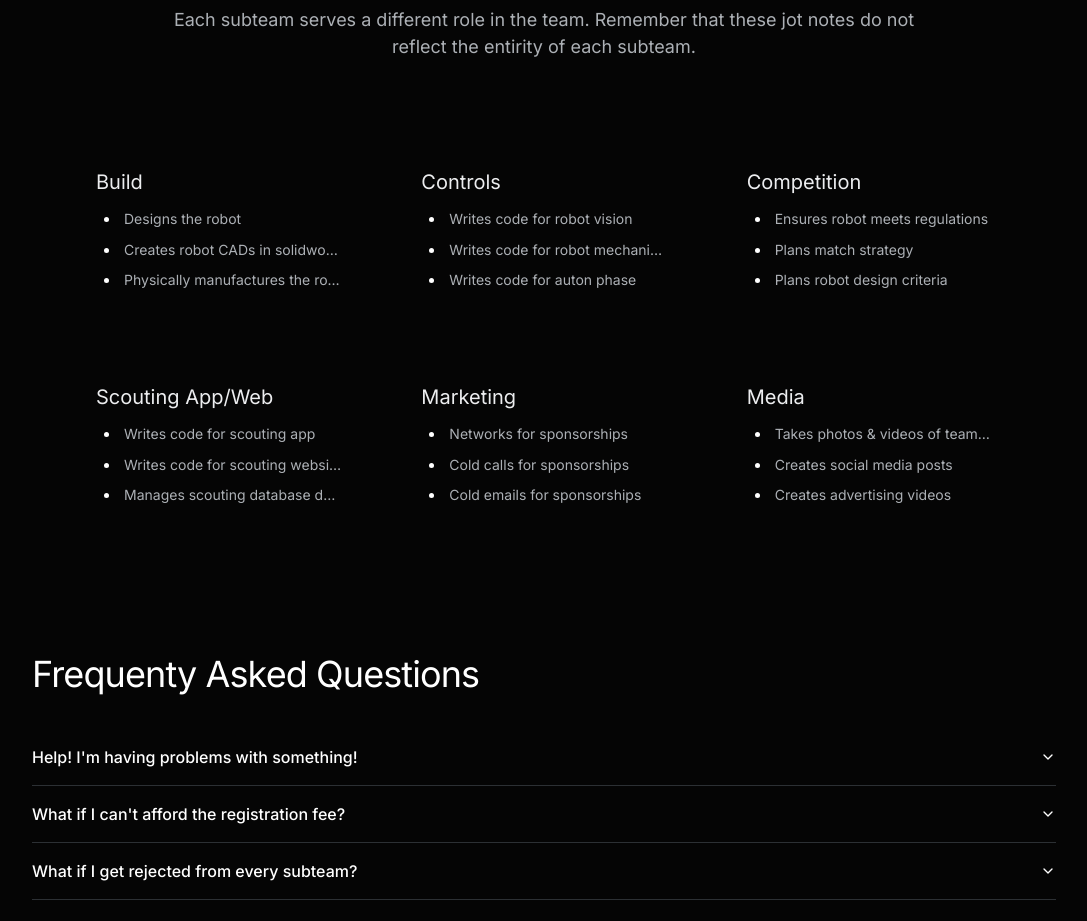
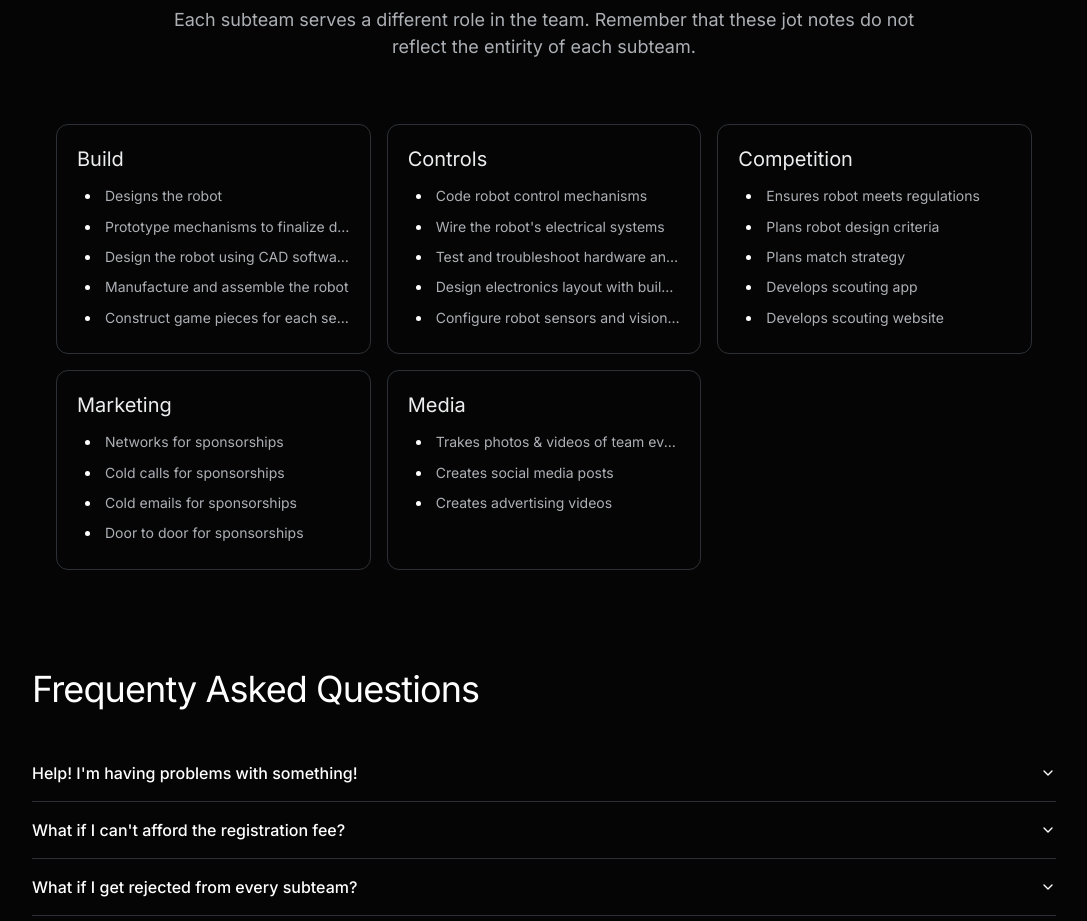
Before and after one commit to benceruleanlu/Team-Website, a Next.js app: page /join in a window 1280 px wide. Shown: the part 1920-2841 px from the top of the page, without its empty margins (96-1183 px from the left). Built offline with nearby package versions, Linux system fonts and the light colour scheme.

Commit message:
fix: HAND DELIVER CANCER FOR CHRISTMAS

```diff
--- a/app/join/page.tsx
+++ b/app/join/page.tsx
@@ -216,65 +216,62 @@ export default function Sponsor() {
             Each subteam serves a different role in the team. Remember that these jot notes do not reflect the entirity of each subteam.
           </p>
         </div>
-        <div className="mt-16 grid grid-cols-1 w-full sm:grid-cols-2 md:max-w-7xl md:flex-row lg:grid-cols-3">
-          <div className="px-3 py-4 md:px-10 md:py-12">
+        <div className="mt-16 grid grid-cols-1 w-full sm:grid-cols-2 md:max-w-7xl md:flex-row lg:grid-cols-3 gap-4">
+          <div className="px-3 py-4 md:px-5 md:py-6 group md:border md:rounded-xl md:border-[#d6ebfd30]">
             <p className="leading-8 md:leading-none text-xl leading-[130%] text-[#fcfdffef] mb-4">
               Build
             </p>
             <ul className="list-disc list-inside marker:text-white space-y-2">
-              <li className="truncate text-sm leading-[1.6] text-[#f1f7feb5] pl-2">Designs the robot</li>
-              <li className="truncate text-sm leading-[1.6] text-[#f1f7feb5] pl-2">Creates robot CADs in solidworks</li>
-              <li className="truncate text-sm leading-[1.6] text-[#f1f7feb5] pl-2">Physically manufactures the robot</li>
+              <li className="md:truncate text-sm leading-[1.6] text-[#f1f7feb5] pl-2 group-hover:whitespace-normal">Designs the robot</li>
+              <li className="md:truncate text-sm leading-[1.6] text-[#f1f7feb5] pl-2 group-hover:whitespace-normal">Prototype mechanisms to finalize design</li>
+              <li className="md:truncate text-sm leading-[1.6] text-[#f1f7feb5] pl-2 group-hover:whitespace-normal">Design the robot using CAD software</li>
+              <li className="md:truncate text-sm leading-[1.6] text-[#f1f7feb5] pl-2 group-hover:whitespace-normal">Manufacture and assemble the robot</li>
+              <li className="md:truncate text-sm leading-[1.6] text-[#f1f7feb5] pl-2 group-hover:whitespace-normal">Construct game pieces for each season</li>
             </ul>
           </div>
-          <div className="px-3 py-4 md:px-10 md:py-12">
+          <div className="px-3 py-4 md:px-5 md:py-6 md:border md:rounded-xl md:border-[#d6ebfd30] group">
             <p className="leading-8 md:leading-none text-xl leading-[130%] text-[#fcfdffef] mb-4">
               Controls
             </p>
             <ul className="list-disc list-inside marker:text-white space-y-2">
-              <li className="truncate text-sm leading-[1.6] text-[#f1f7feb5] pl-2">Writes code for robot vision</li>
-              <li className="truncate text-sm leading-[1.6] text-[#f1f7feb5] pl-2">Writes code for robot mechanisms</li>
-              <li className="truncate text-sm leading-[1.6] text-[#f1f7feb5] pl-2">Writes code for auton phase</li>
+              <li className="md:truncate text-sm leading-[1.6] text-[#f1f7feb5] pl-2 group-hover:whitespace-normal">Code robot control mechanisms</li>
+              <li className="md:truncate text-sm leading-[1.6] text-[#f1f7feb5] pl-2 group-hover:whitespace-normal">Wire the robot&apos;s electrical systems</li>
+              <li className="md:truncate text-sm leading-[1.6] text-[#f1f7feb5] pl-2 group-hover:whitespace-normal">Test and troubleshoot hardware and software issues</li>
+              <li className="md:truncate text-sm leading-[1.6] text-[#f1f7feb5] pl-2 group-hover:whitespace-normal">Design electronics layout with build team</li>
+              <li className="md:truncate text-sm leading-[1.6] text-[#f1f7feb5] pl-2 group-hover:whitespace-normal">Configure robot sensors and vision systems</li>
             </ul>
           </div>
-          <div className="px-3 py-4 md:px-10 md:py-12">
+          <div className="px-3 py-4 md:px-5 md:py-6 md:border md:rounded-xl md:border-[#d6ebfd30] group">
             <p className="leading-8 md:leading-none text-xl leading-[130%] text-[#fcfdffef] mb-4">
               Competition
             </p>
             <ul className="list-disc list-inside marker:text-white space-y-2">
-              <li className="truncate text-sm leading-[1.6] text-[#f1f7feb5] pl-2">Ensures robot meets regulations</li>
-              <li className="truncate text-sm leading-[1.6] text-[#f1f7feb5] pl-2">Plans match strategy</li>
-              <li className="truncate text-sm leading-[1.6] text-[#f1f7feb5] pl-2">Plans robot design criteria</li>
+              <li className="md:truncate text-sm leading-[1.6] text-[#f1f7feb5] pl-2 group-hover:whitespace-normal">Ensures robot meets regulations</li>
+              <li className="md:truncate text-sm leading-[1.6] text-[#f1f7feb5] pl-2 group-hover:whitespace-normal">Plans robot design criteria</li>
+              <li className="md:truncate text-sm leading-[1.6] text-[#f1f7feb5] pl-2 group-hover:whitespace-normal">Plans match strategy</li>
+              <li className="md:truncate text-sm leading-[1.6] text-[#f1f7feb5] pl-2 group-hover:whitespace-normal">Develops scouting app</li>
+              <li className="md:truncate text-sm leading-[1.6] text-[#f1f7feb5] pl-2 group-hover:whitespace-normal">Develops scouting website</li>
             </ul>
           </div>
-          <div className="px-3 py-4 md:px-10 md:py-12">
-            <p className="leading-8 md:leading-none text-xl leading-[130%] text-[#fcfdffef] mb-4">
-              Scouting App/Web
-            </p>
-            <ul className="list-disc list-inside marker:text-white space-y-2">
-              <li className="truncate text-sm leading-[1.6] text-[#f1f7feb5] pl-2">Writes code for scouting app</li>
-              <li className="truncate text-sm leading-[1.6] text-[#f1f7feb5] pl-2">Writes code for scouting website</li>
-              <li className="truncate text-sm leading-[1.6] text-[#f1f7feb5] pl-2">Manages scouting database during competition</li>
-            </ul>
-          </div>
-          <div className="px-3 py-4 md:px-10 md:py-12">
+          <div className="px-3 py-4 md:px-5 md:py-6 md:border md:rounded-xl md:border-[#d6ebfd30] group">
             <p className="leading-8 md:leading-none text-xl leading-[130%] text-[#fcfdffef] mb-4">
               Marketing
             </p>
             <ul className="list-disc list-inside marker:text-white space-y-2">
-              <li className="truncate text-sm leading-[1.6] text-[#f1f7feb5] pl-2">Networks for sponsorships</li>
-              <li className="truncate text-sm leading-[1.6] text-[#f1f7feb5] pl-2">Cold calls for sponsorships</li>
-              <li className="truncate text-sm leading-[1.6] text-[#f1f7feb5] pl-2">Cold emails for sponsorships</li>
+              <li className="md:truncate text-sm leading-[1.6] text-[#f1f7feb5] pl-2 group-hover:whitespace-normal">Networks for sponsorships</li>
+              <li className="md:truncate text-sm leading-[1.6] text-[#f1f7feb5] pl-2 group-hover:whitespace-normal">Cold calls for sponsorships</li>
+              <li className="md:truncate text-sm leading-[1.6] text-[#f1f7feb5] pl-2 group-hover:whitespace-normal">Cold emails for sponsorships</li>
+              <li className="md:truncate text-sm leading-[1.6] text-[#f1f7feb5] pl-2 group-hover:whitespace-normal">Door to door for sponsorships</li>
             </ul>
           </div>
-          <div className="px-3 py-4 md:px-10 md:py-12">
+          <div className="px-3 py-4 md:px-5 md:py-6 md:border md:rounded-xl md:border-[#d6ebfd30] group">
             <p className="leading-8 md:leading-none text-xl leading-[130%] text-[#fcfdffef] mb-4">
               Media
             </p>
             <ul className="list-disc list-inside marker:text-white space-y-2">
-              <li className="truncate text-sm leading-[1.6] text-[#f1f7feb5] pl-2">Takes photos & videos of team events</li>
-              <li className="truncate text-sm leading-[1.6] text-[#f1f7feb5] pl-2">Creates social media posts</li>
-              <li className="truncate text-sm leading-[1.6] text-[#f1f7feb5] pl-2">Creates advertising videos</li>
+              <li className="md:truncate text-sm leading-[1.6] text-[#f1f7feb5] pl-2 group-hover:whitespace-normal">Trakes photos & videos of team events</li>
+              <li className="md:truncate text-sm leading-[1.6] text-[#f1f7feb5] pl-2 group-hover:whitespace-normal">Creates social media posts</li>
+              <li className="md:truncate text-sm leading-[1.6] text-[#f1f7feb5] pl-2 group-hover:whitespace-normal">Creates advertising videos</li>
             </ul>
           </div>
         </div>
```
